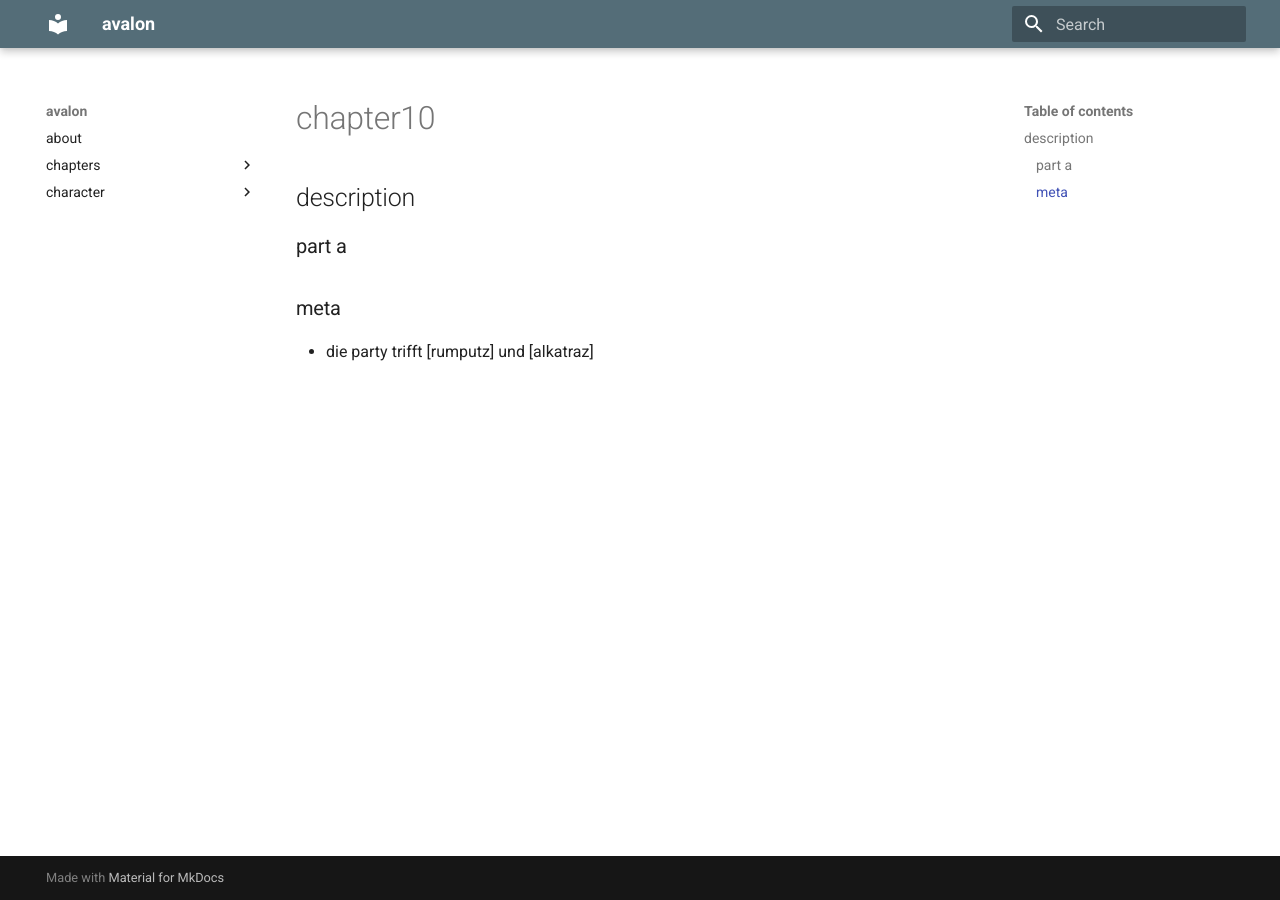
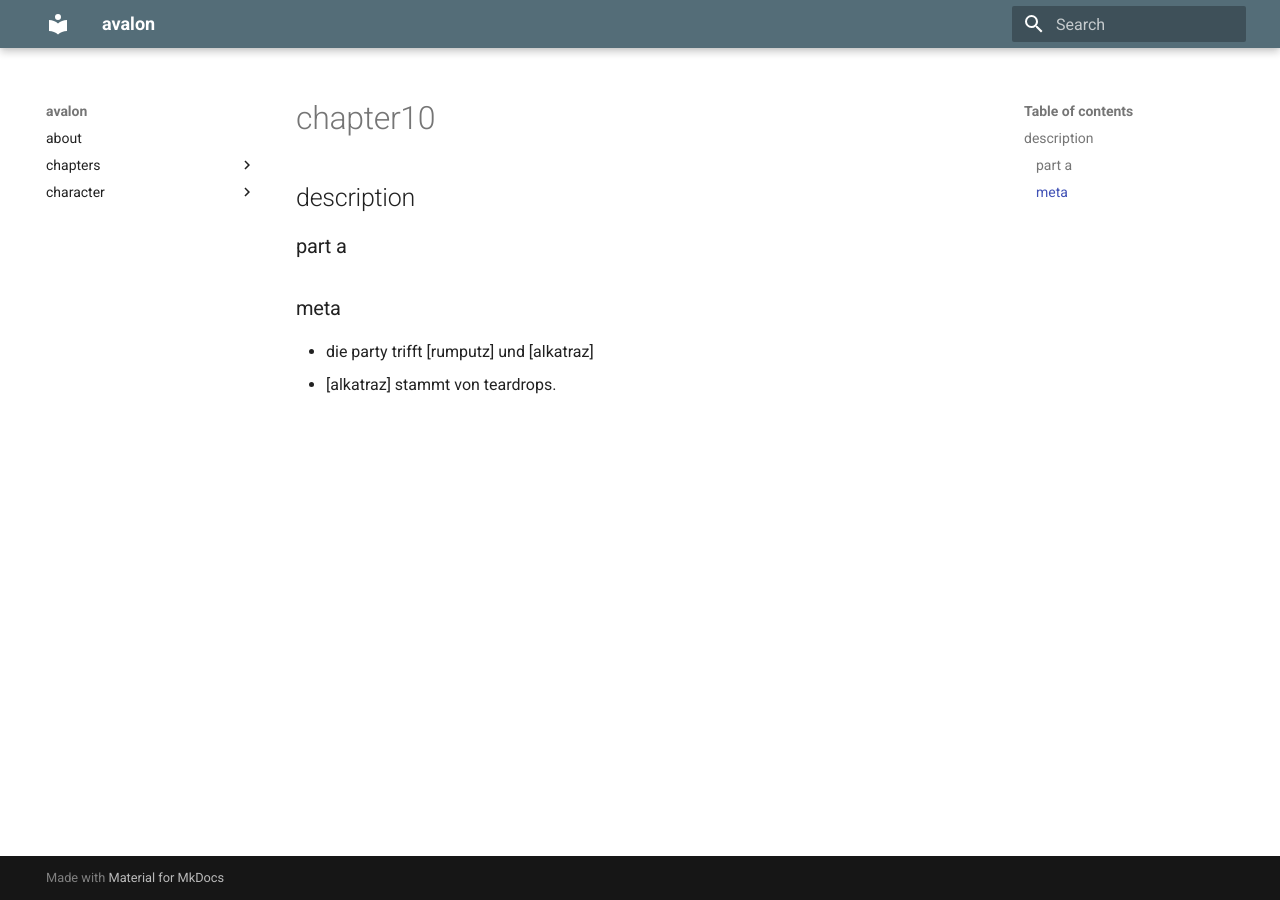
Before and after one commit to mkdocs-pnp/avalon, an MkDocs documentation site: the page built from docs/chapter/chapter10.md, in a window 1280 px wide. Built offline with MkDocs 1.6.1 and Material for MkDocs 9.7.7, drawn with Linux system fonts in a browser that asks for light colours.

Commit message:
update chapter.10

```diff
--- a/docs/chapter/chapter10.md
+++ b/docs/chapter/chapter10.md
@@ -7,3 +7,4 @@
 ### meta
 
 * die party trifft [rumputz] und [alkatraz]
+* [alkatraz] stammt von teardrops.
```
